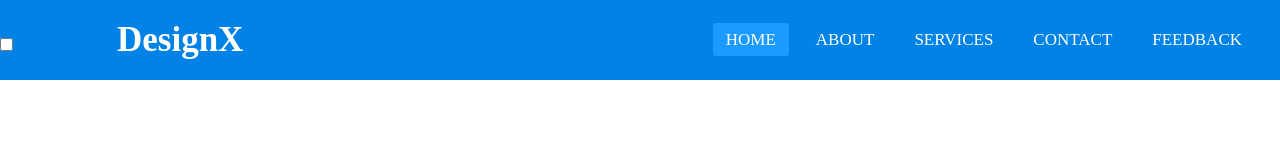
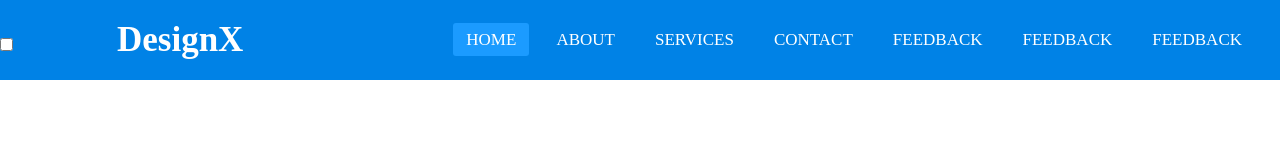
Before and after one commit to Luciefifi/reponsive-nav, a plain HTML site: page index.html in a window 1280 px wide. Drawn offline with Linux system fonts and the light colour scheme.

Commit message:
modify index.html

```diff
--- a/index.html
+++ b/index.html
@@ -20,6 +20,8 @@
           <li><a href="#">Services</a></li>
           <li><a href="#">Contact</a></li>
           <li><a href="#">Feedback</a></li>
+          <li><a href="#">Feedback</a></li>
+          <li><a href="#">Feedback</a></li>
         </ul>
       </nav>
 <section></section>
```
